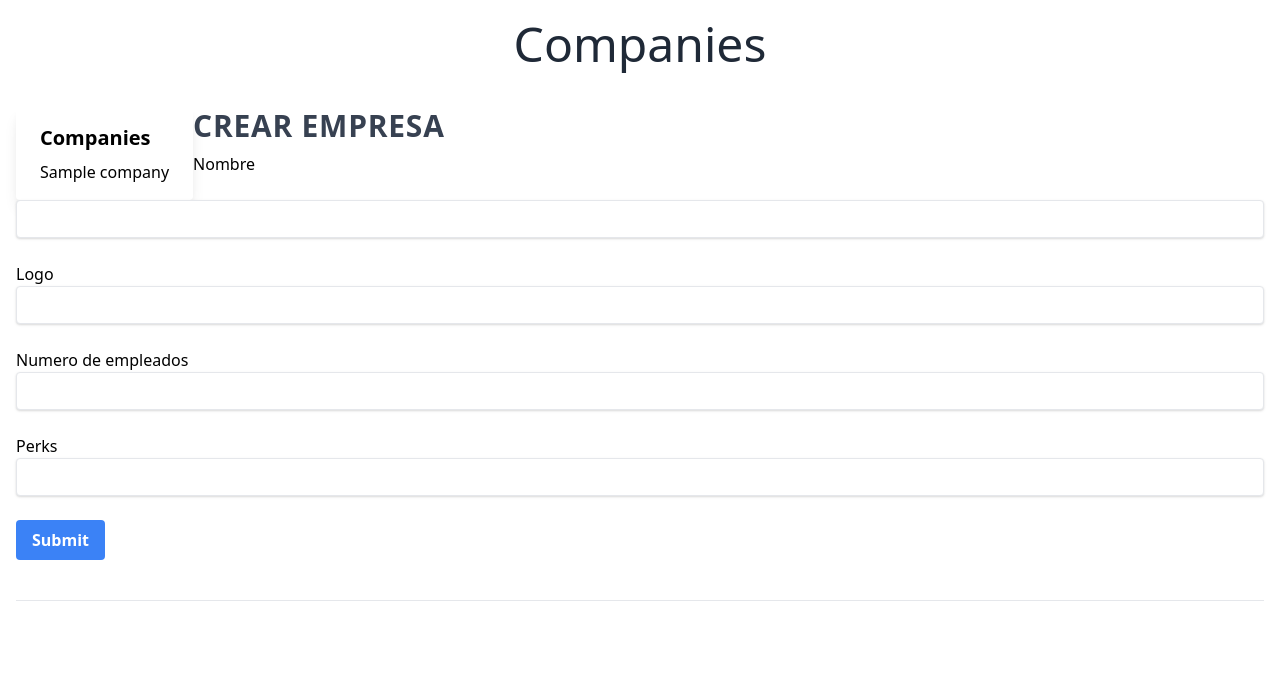
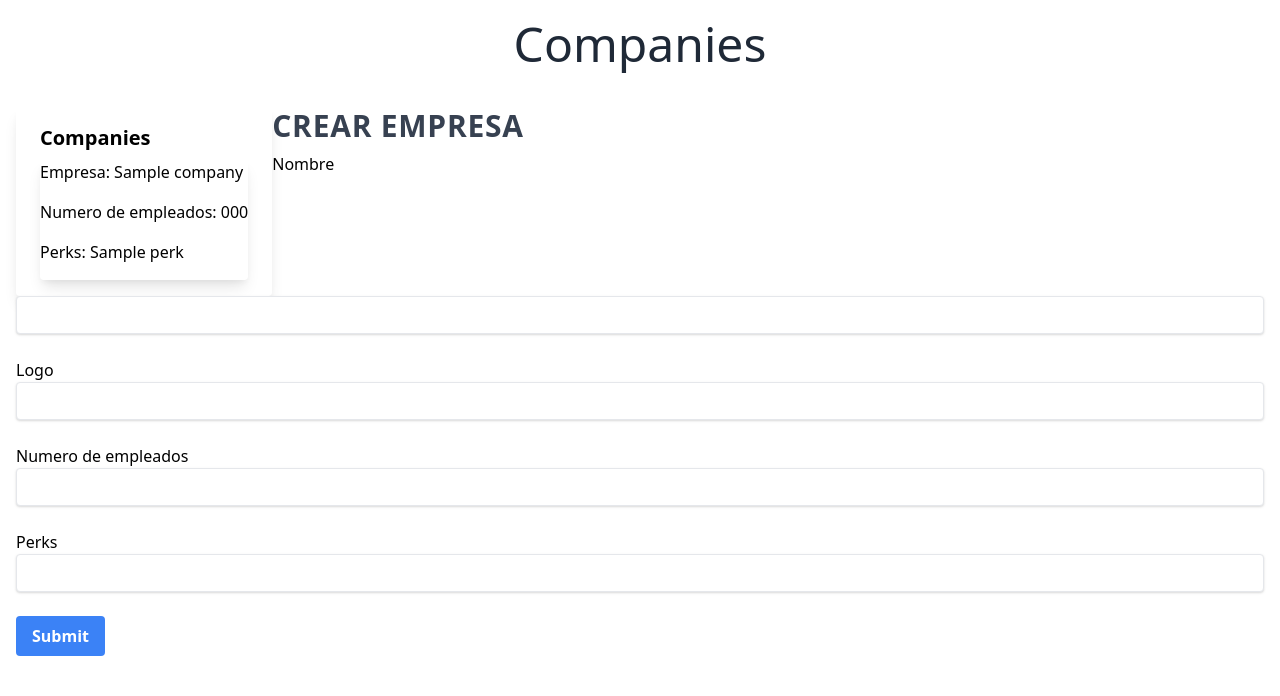
Before and after one commit to juanBL/perks, a PHP site: template apps/backoffice/frontend/templates/pages/companies/companies.html.twig in a window 1280 px wide. Shown: the part 64-760 px from the top of the page. Run offline with PHP 8.4, Linux system fonts and the light colour scheme; the template is opened without the code that fills it: most values are stand-ins (such as "Sample title", 1, 10 or a date in 2020); form fields are guessed from the names that the template uses; some libraries are stand-ins or nearby versions.

Commit message:
fix list companies

```diff
--- a/apps/backoffice/frontend/templates/pages/companies/companies.html.twig
+++ b/apps/backoffice/frontend/templates/pages/companies/companies.html.twig
@@ -6,8 +6,17 @@
     <div class="max-w-sm rounded overflow-hidden shadow-lg float-left">
         <div class="px-6 py-4">
             <div class="font-bold text-xl mb-2">Companies</div>
-            {% for company in companies%}
-                <tr>{{  company.name }}</tr><br>
+            {% for company in companies %}
+                <div class="max-w-sm rounded overflow-hidden shadow-lg">
+                    <div class="flex mb-4">Empresa: {{ company.name }}</div>
+                    <div class="flex mb-4">Numero de empleados: {{ company.numberEmployees }}</div>
+                    <div class="flex mb-4">
+                        Perks:
+                        {% for perk in company.perks %}
+                            {{ perk.name }}
+                        {% endfor %}
+                    </div>
+                </div>
             {% endfor %}
         </div>
     </div>
```
Also changed, not shown: 1 other file.
